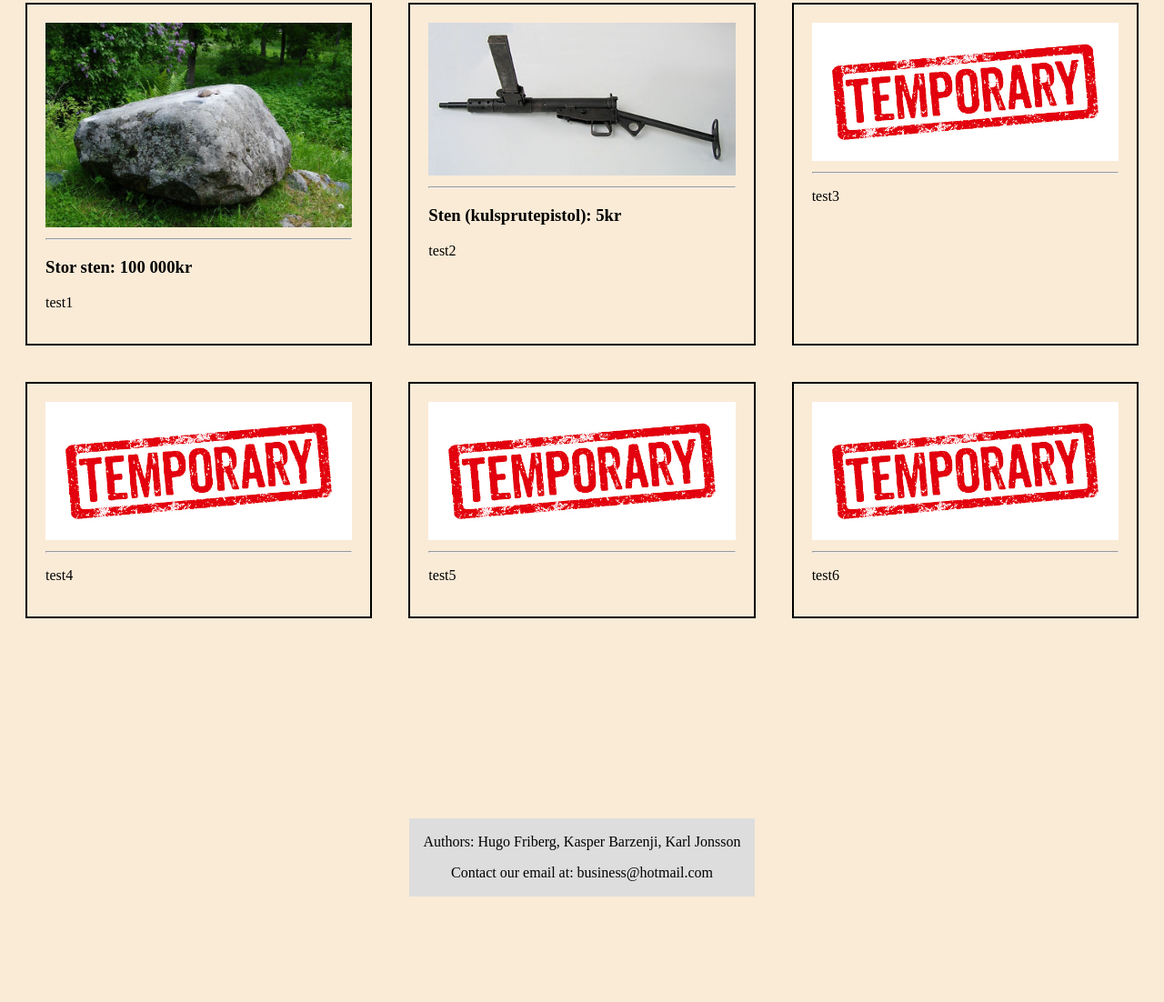
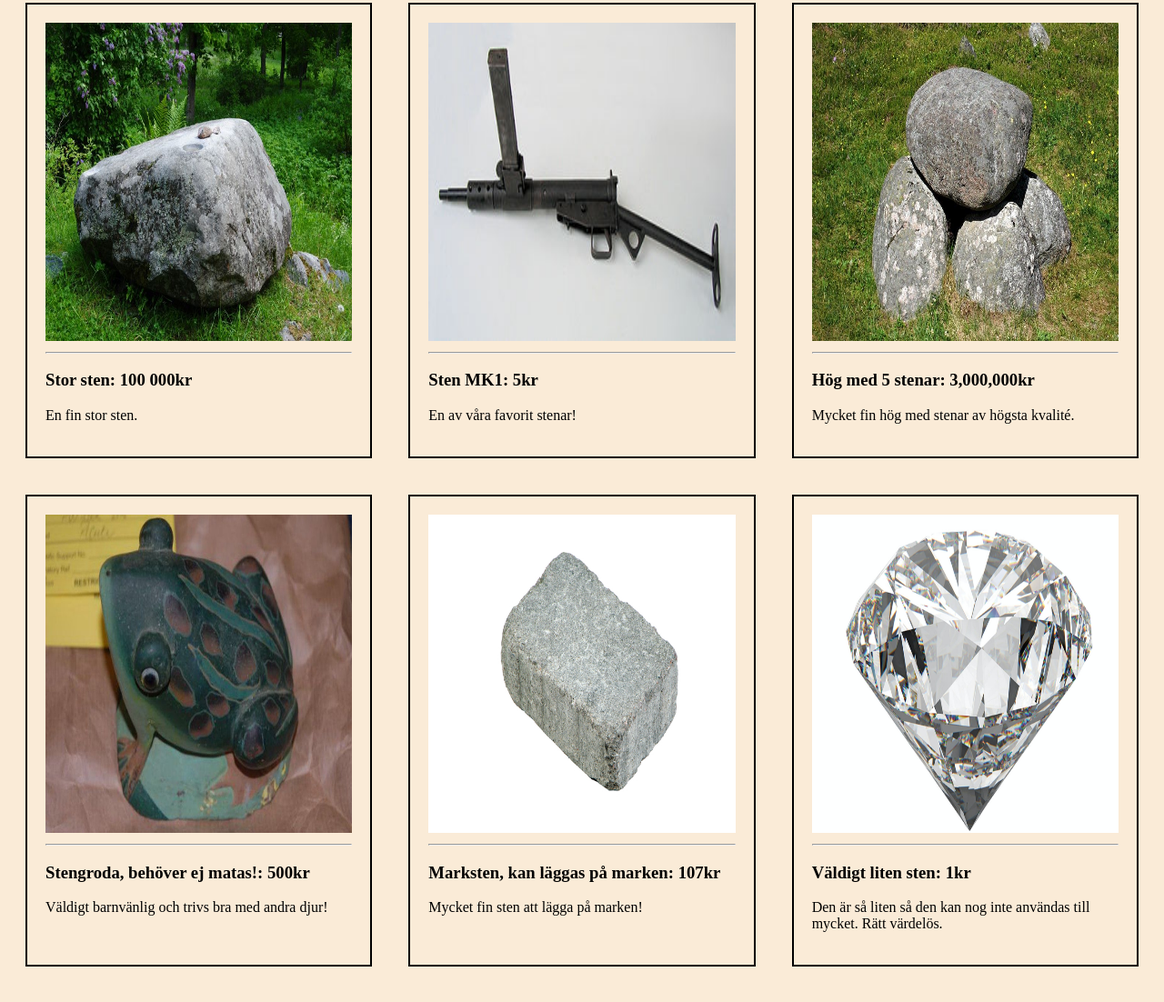
Before and after one commit to Hugo1234f/Labb1, a plain HTML site: page listings.html in a window 1280 px wide. Shown: the part 382-1484 px from the top of the page at 91% size. Before the commit the page ends 1376 px from the top, so only its background shows below. Drawn offline with Linux system fonts and the light colour scheme.

Commit message:
fix index.html 3 images

```diff
--- a/listings.html
+++ b/listings.html
@@ -30,50 +30,54 @@
                     </section>
                     <hr>
                     <h3>Stor sten: 100 000kr</h3>
-                    <p>test1</p>
+                    <p>En fin stor sten.</p>
                 </article>
 
                 <article class="article">
                     <section class="bild">
-                        <img src="images/sten2.jpg" alt="sten (kulsprutepistol)">
+                        <img src="images/sten2.jpg" alt="sten MK1">
                     </section>
                     <hr>
-                    <h3>Sten (kulsprutepistol): 5kr</h3>
-                    <p>test2</p>
+                    <h3>Sten MK1: 5kr</h3>
+                    <p>En av våra favorit stenar!</p>
                 </article>
 
                 <article class="article">
                     <section class="bild">
-                        <img src="images/temporary.jpg" alt="">
+                        <img src="images/litenhog.jpg" alt="hög med stenar">
                     </section>
                     <hr>
-                    <p>test3</p>
+                    <h3>Hög med 5 stenar: 3,000,000kr</h3>
+                    <p>Mycket fin hög med stenar av högsta kvalité.</p>
                 </article>
             </div>
 
             <div class="stoneRow">
                 <article class="article">
                     <section class="bild">
-                        <img src="images/temporary.jpg" alt="">
+                        <img src="images/stengroda.jpg" alt="groda utav sten">
                     </section>
                     <hr>
-                    <p>test4</p>
+                    <h3>Stengroda, behöver ej matas!: 500kr</h3>
+                    <p>Väldigt barnvänlig och trivs bra med andra djur!</p>
                 </article>
 
                 <article class="article">
                     <section class="bild">
-                        <img src="images/temporary.jpg" alt="">
+                        <img src="images/marksten.jpg" alt="en marksten">
                     </section>
                     <hr>
-                    <p>test5</p>
+                    <h3>Marksten, kan läggas på marken: 107kr</h3>
+                    <p>Mycket fin sten att lägga på marken!</p>
                 </article>
 
                 <article class="article">
                     <section class="bild">
-                        <img src="images/temporary.jpg" alt="">
+                        <img src="images/diamant.jpg" alt="en diamant">
                     </section>
                     <hr>
-                    <p>test6</p>
+                    <h3>Väldigt liten sten: 1kr</h3>
+                    <p>Den är så liten så den kan nog inte användas till mycket. Rätt värdelös.</p>
                 </article>
             </div>
         </main>
--- a/styles/style.css
+++ b/styles/style.css
@@ -59,6 +59,7 @@ iframe {
 
 .bild img {
     width: 100%;
+    height:350px;
 }
 
 #peepo {
@@ -120,3 +121,7 @@ iframe {
     width:20%;
     margin-left:40%;
 }
+
+li a:hover {
+    background-color: gray;
+}
```
Also changed, not shown: images/diamant.jpg (added), images/litenhog.jpg (added), images/marksten.jpg (added), images/stengroda.jpg (added).
